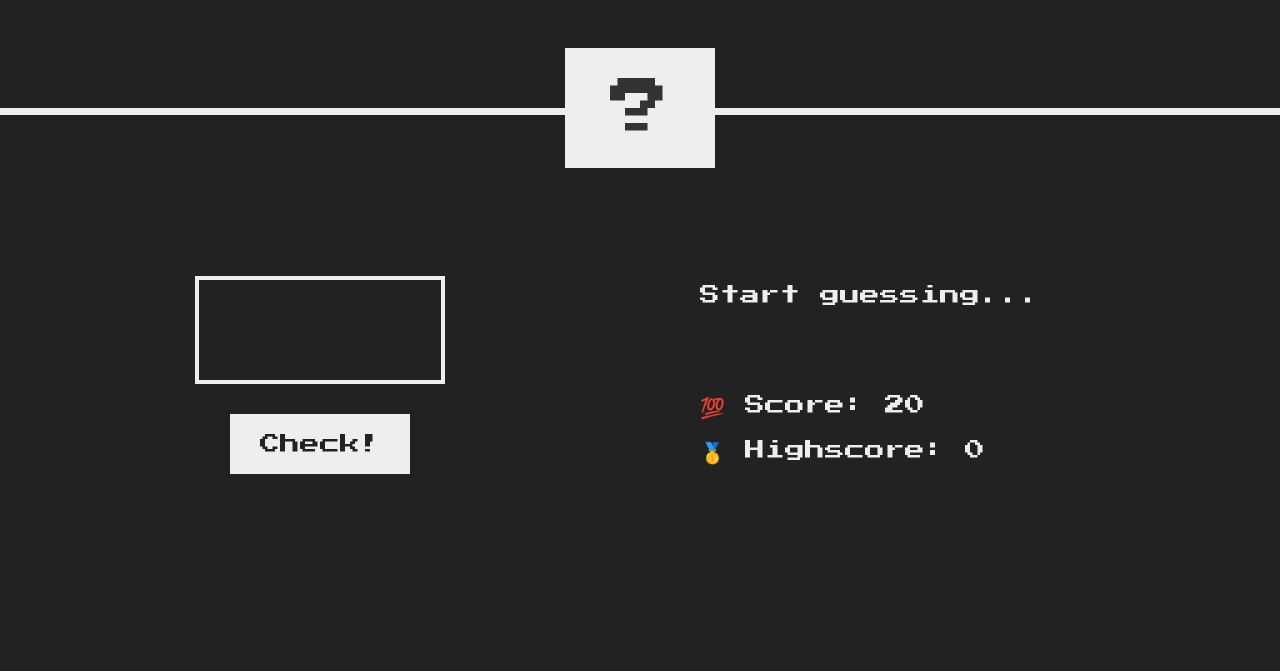
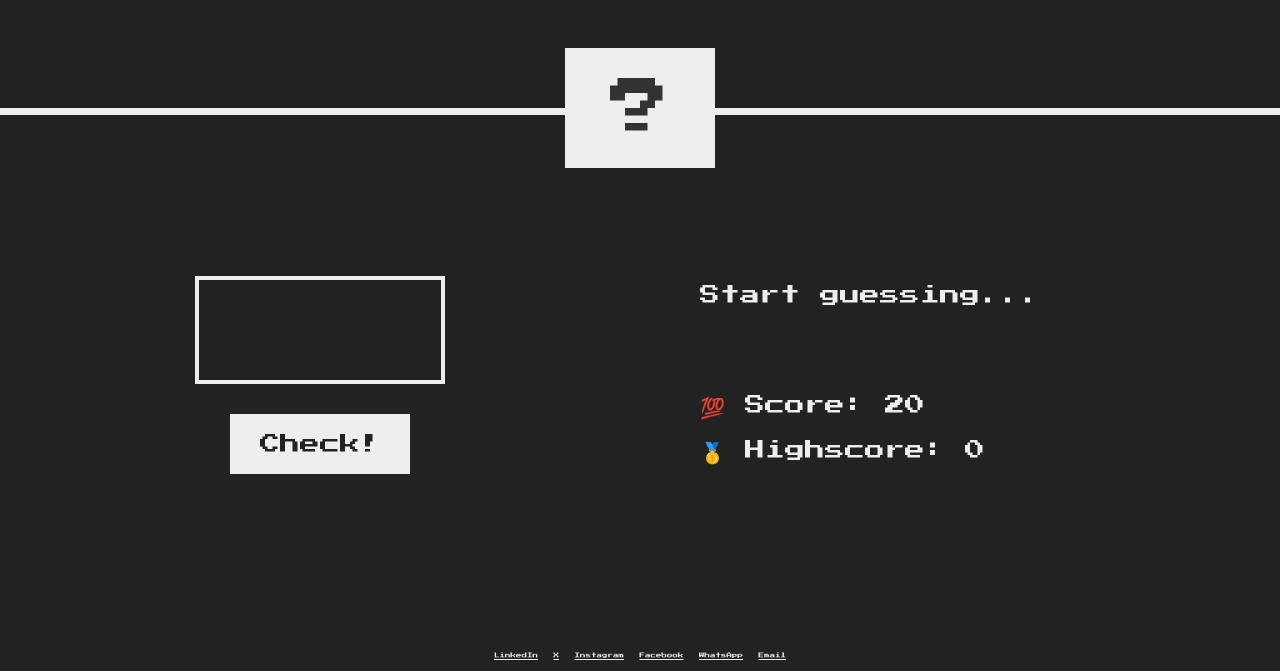
Before and after one commit to mhmd7710d/Guess-My-Number-Game, a plain HTML site: page index.html in a window 1280 px wide. Shown: the part 165-836 px from the top of the page. Before the commit the page ends 800 px from the top, so only its background shows below. Drawn offline with Linux system fonts and the light colour scheme.

Commit message:
Add Instagram and Facebook to contacts; add contact footer to live pages

```diff
--- a/index.html
+++ b/index.html
@@ -28,5 +28,13 @@
       </section>
     </main>
     <script src="script.js"></script>
+    <footer style="text-align:center;font-size:0.55rem;padding:1.4rem 0.5rem 1rem;line-height:2.2;">
+      <a style="color:#eeeeee;margin:0 0.5rem;" target="_blank" href="https://www.linkedin.com/in/muhammad-fathi-b7a693424/">LinkedIn</a>
+      <a style="color:#eeeeee;margin:0 0.5rem;" target="_blank" href="https://x.com/mouahid7710">X</a>
+      <a style="color:#eeeeee;margin:0 0.5rem;" target="_blank" href="https://www.instagram.com/mhmd7710d/">Instagram</a>
+      <a style="color:#eeeeee;margin:0 0.5rem;" target="_blank" href="https://www.facebook.com/share/1CQhxpCeYL/">Facebook</a>
+      <a style="color:#eeeeee;margin:0 0.5rem;" target="_blank" href="https://wa.me/201040428475?text=Hi+Mohamed%2C+I+found+your+project+on+GitHub.">WhatsApp</a>
+      <a style="color:#eeeeee;margin:0 0.5rem;" target="_blank" href="mailto:muhammutfathi@gmail.com">Email</a>
+    </footer>
   </body>
 </html>
```
Also changed, not shown: 1 other file.
